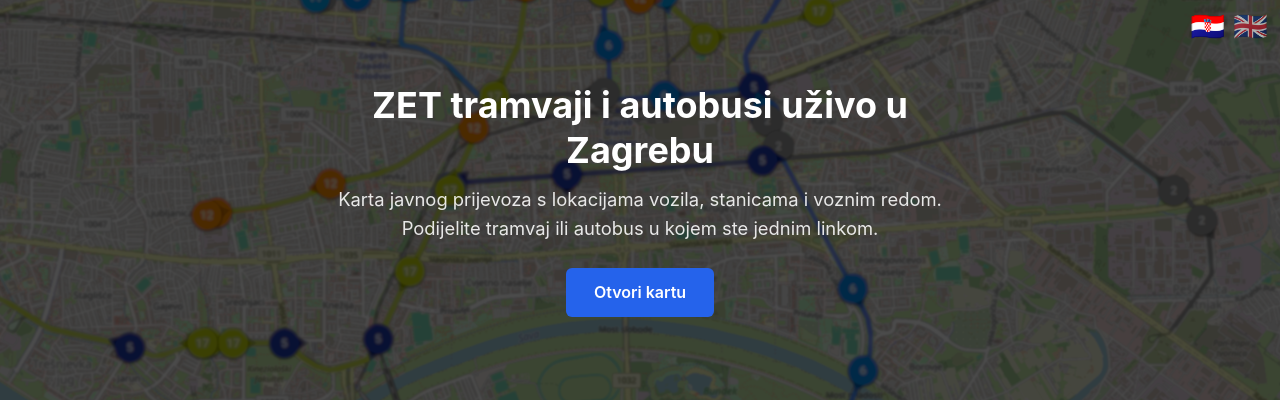
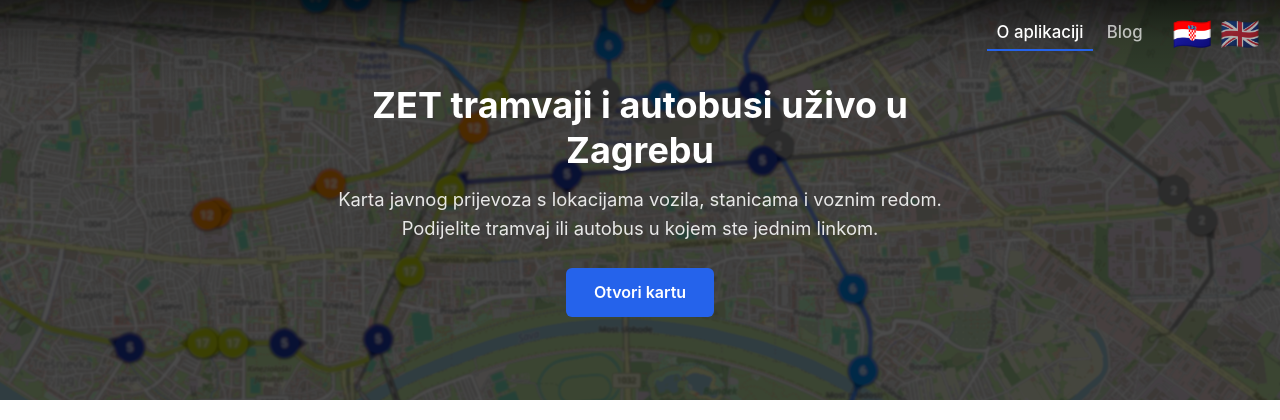
Before and after one commit to knork-fork/zet-gtfs-backend, a PHP site: page /static/about/index.html in a window 1280 px wide. Shown: the top 420 px of the page. Run offline with PHP 8.4, Linux system fonts and the light colour scheme.

Commit message:
Add links to blog on about page

```diff
--- a/public/static/about/index.html
+++ b/public/static/about/index.html
@@ -16,6 +16,7 @@
     <link rel="canonical" href="https://zet-uzivo.com/about">
     <link rel="alternate" hreflang="hr" href="https://zet-uzivo.com/about">
     <link rel="alternate" hreflang="en" href="https://zet-uzivo.com/about.en">
+    <link rel="alternate" hreflang="x-default" href="https://zet-uzivo.com/about">
 
     <!-- Open Graph -->
     <meta property="og:type" content="website">
@@ -109,10 +110,16 @@
 <body>
     <div class="hero">
         <div class="hero-overlay"></div>
-        <div class="lang-flags">
-            <a href="/about" title="Hrvatski" rel="alternate" hreflang="hr" class="lang-flag active">🇭🇷</a>
-            <a href="/about.en" title="English" rel="alternate" hreflang="en" class="lang-flag">🇬🇧</a>
-        </div>
+        <nav class="top-nav">
+            <div class="nav-links">
+                <a href="/about" class="nav-link active" aria-current="page">O aplikaciji</a>
+                <a href="/blog" class="nav-link">Blog</a>
+            </div>
+            <div class="lang-flags">
+                <a href="/about" title="Hrvatski" rel="alternate" hreflang="hr" class="lang-flag active" aria-current="page">🇭🇷</a>
+                <a href="/about.en" title="English" rel="alternate" hreflang="en" class="lang-flag">🇬🇧</a>
+            </div>
+        </nav>
         <div class="hero-content">
             <h1>ZET tramvaji i autobusi uživo u Zagrebu</h1>
             <p class="subtitle">Karta javnog prijevoza s lokacijama vozila, stanicama i voznim redom. Podijelite tramvaj ili autobus u kojem ste jednim linkom.</p>
--- a/public/static/about/styles.css
+++ b/public/static/about/styles.css
@@ -30,11 +30,45 @@ body {
     z-index: 1;
 }
 
+.top-nav {
+    position: absolute;
+    top: 0;
+    right: 0;
+    left: 0;
+    z-index: 3;
+    display: flex;
+    align-items: center;
+    justify-content: flex-end;
+    gap: 0.75rem;
+    padding: 0.75rem 0.75rem 1.5rem 1.5rem;
+    background: linear-gradient(to bottom, rgba(0,0,0,0.55), rgba(0,0,0,0.15), rgba(0,0,0,0));
+}
+
+.nav-links {
+    display: flex;
+    gap: 0.25rem;
+}
+
+.nav-link {
+    color: rgba(255, 255, 255, 0.7);
+    text-decoration: none;
+    font-size: 0.9rem;
+    font-weight: 500;
+    padding: 0.15rem 0.5rem;
+    border-bottom: 2px solid transparent;
+    transition: color 0.15s ease, border-color 0.15s ease;
+}
+
+.nav-link:hover {
+    color: #fff;
+}
+
+.nav-link.active {
+    color: #fff;
+    border-bottom-color: #2563eb;
+}
+
 .lang-flags {
-    position: absolute;
-    top: 0.75rem;
-    right: 0.75rem;
-    z-index: 3;
     display: flex;
     gap: 0.5rem;
 }
@@ -215,4 +249,18 @@ footer {
     h2 {
         font-size: 1.35rem;
     }
+
+    .top-nav {
+        padding: 1rem 1.25rem 1.75rem 2rem;
+        gap: 1.25rem;
+    }
+
+    .nav-link {
+        font-size: 1.05rem;
+        padding: 0.2rem 0.6rem;
+    }
+
+    .lang-flag {
+        font-size: 2rem;
+    }
 }
```
Also changed, not shown: public/static/about.en/index.html (+11 -4 lines).
